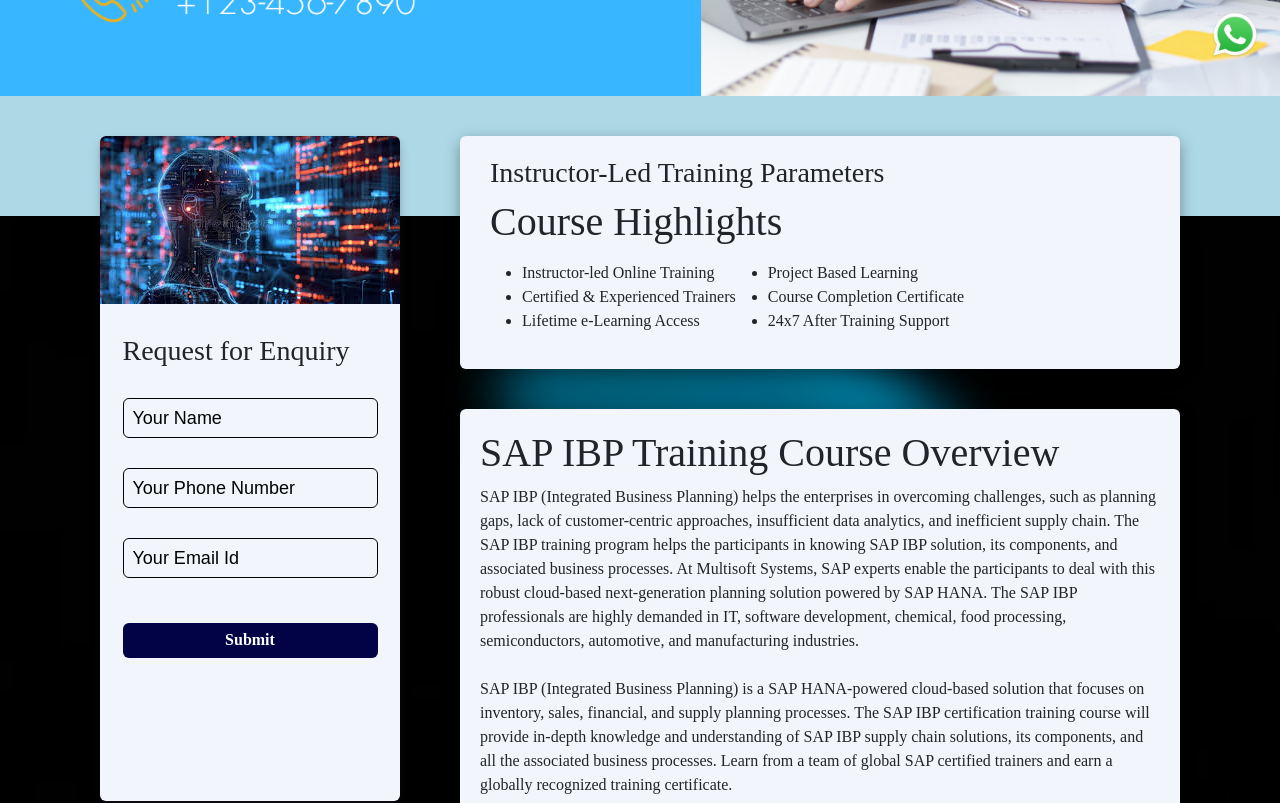
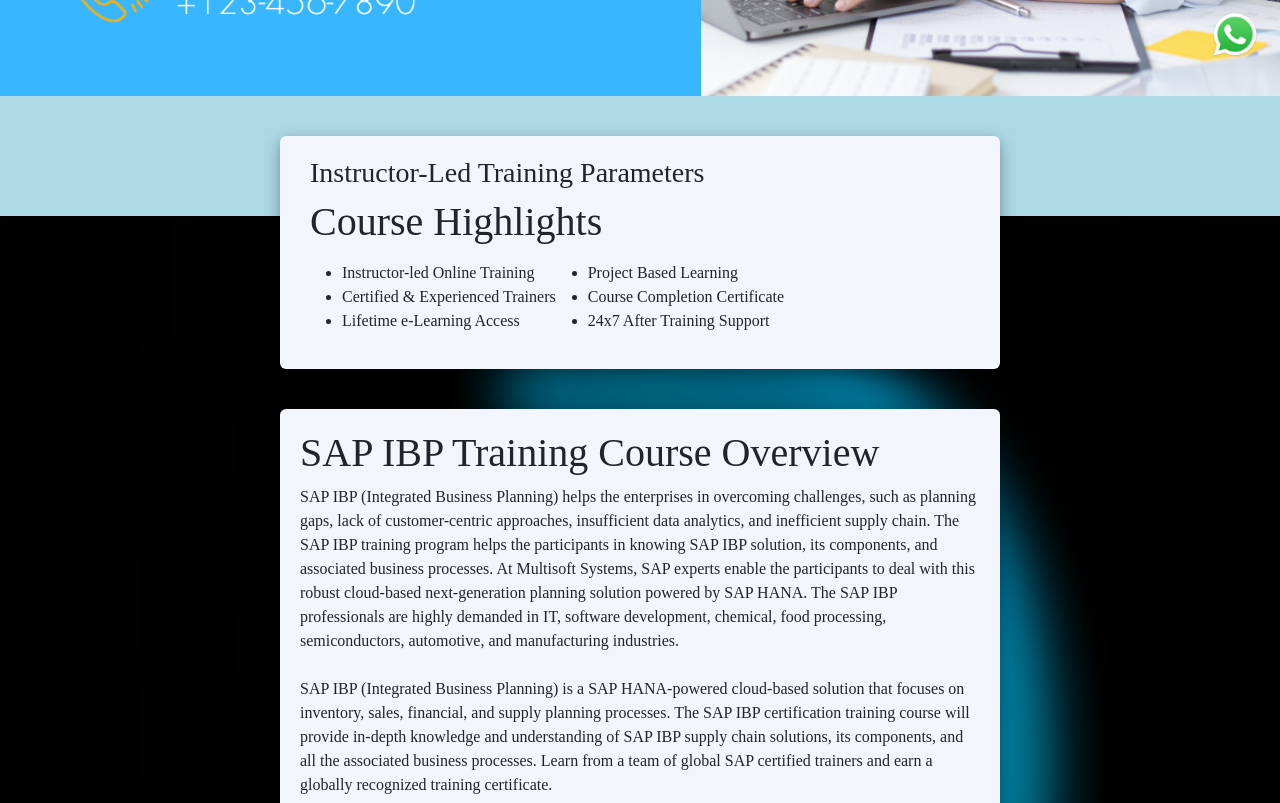
Before and after one commit to Prattay9/demo1, a React (Create React App) app in the folder frontend/: page / in a window 1280 px wide. Shown: the part 700-1503 px from the top of the page. Built offline with nearby package versions, Linux system fonts and the light colour scheme.

Commit message:
Update Home.jsx

```diff
--- a/frontend/src/pages/Home.jsx
+++ b/frontend/src/pages/Home.jsx
@@ -70,7 +70,7 @@
     <Whatsapp/>
 
         <div className="home-main">
-          <div className="home-form">
+{/*           <div className="home-form">
               <form className="my-form" onSubmit={handleSubmit}>
                 <img className='home-image' src={Image} alt="" />
                 <div className="home-1">
@@ -122,7 +122,7 @@
                   <button className="home-btn" type='submit'>Submit</button>
                 </div>
               </form>
-           </div>
+           </div> */}
 
 
 
```
